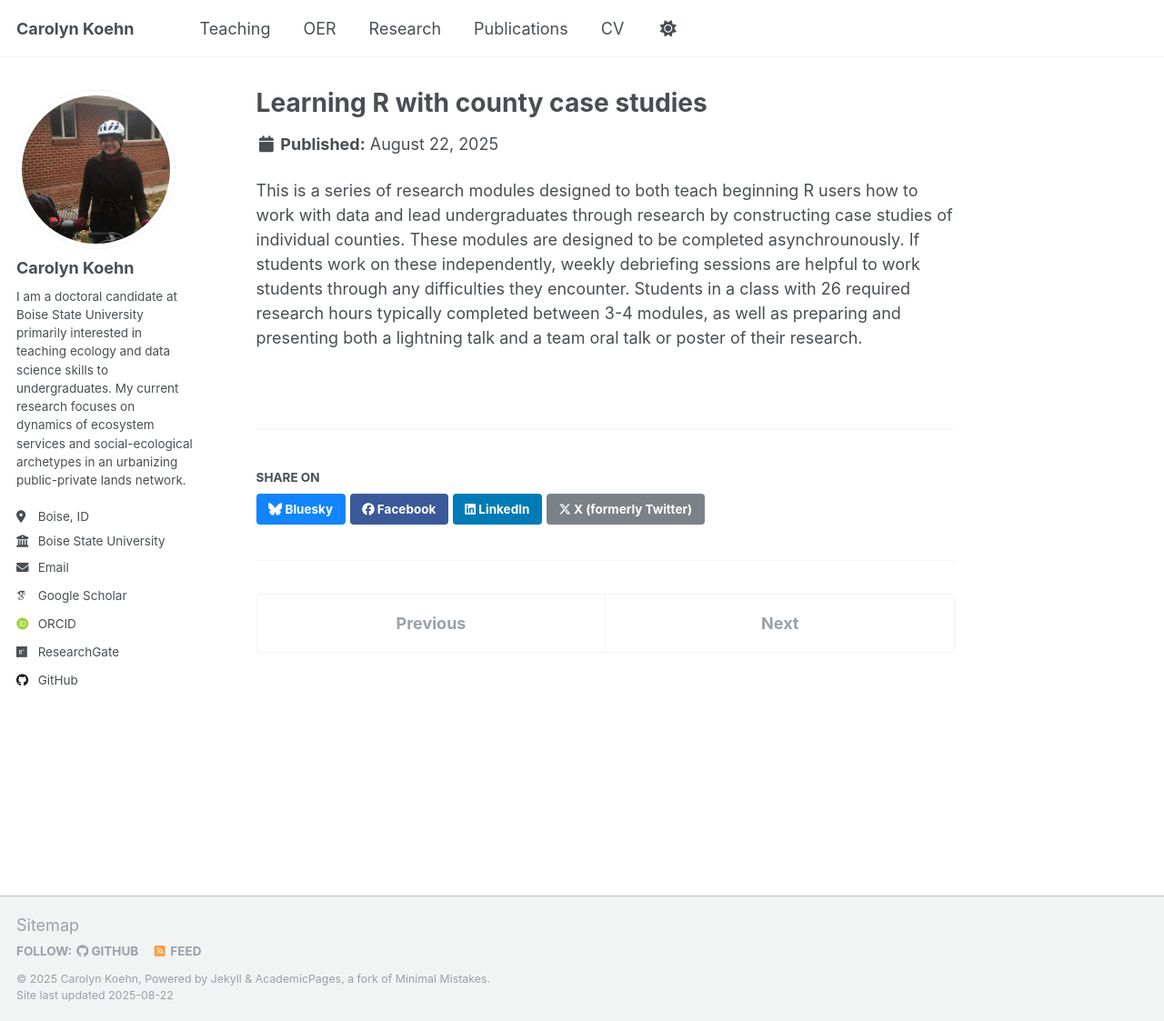
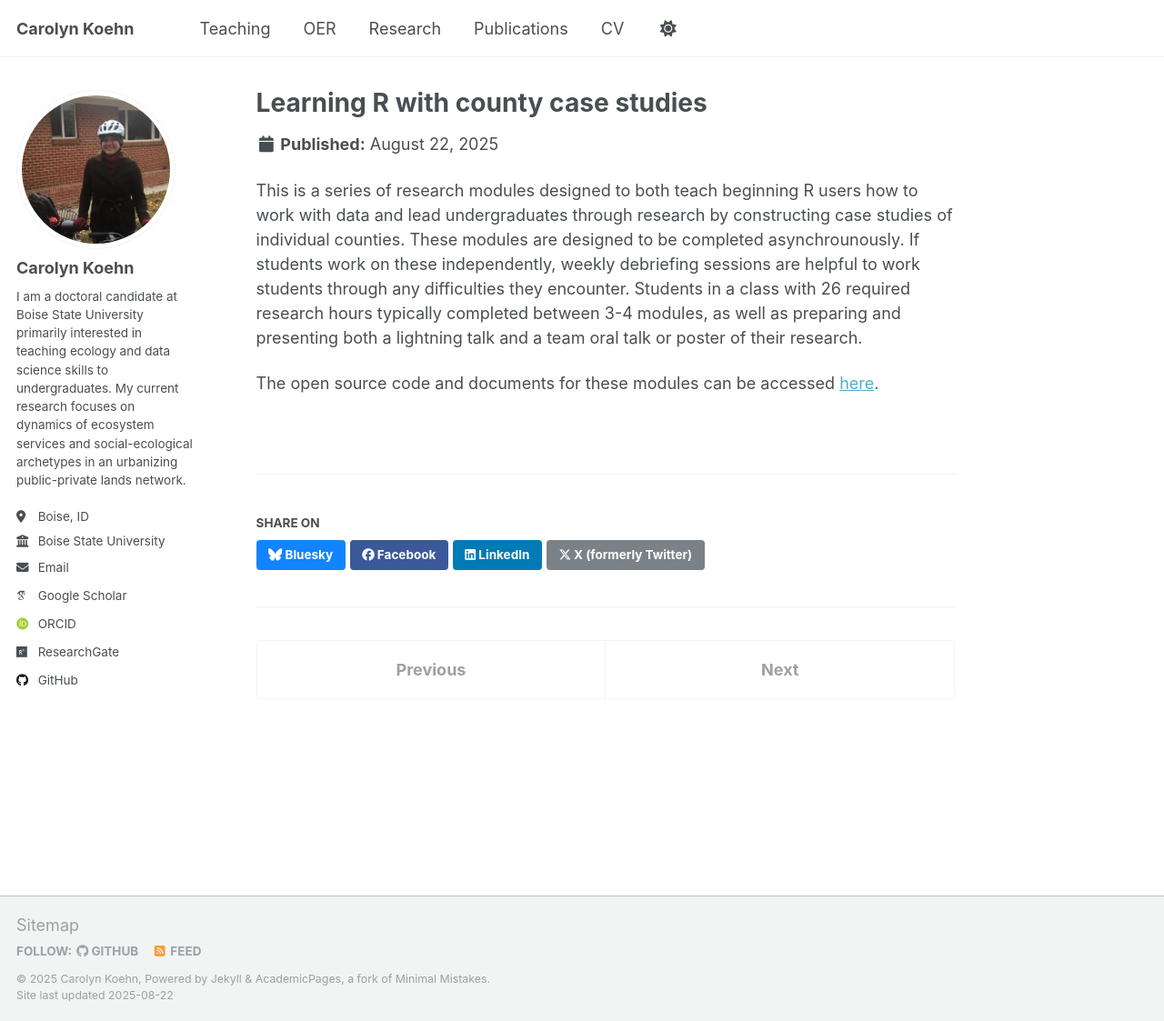
Before and after one commit to CarolynKoehn/CarolynKoehn.github.io, a Jekyll site: the page built from _portfolio/learning-r-case-studies.md, in a window 1280 px wide and 1123 px high. Shown: the whole window at 91% size. Built offline with Jekyll 4.4.1, drawn with Linux system fonts in a browser that asks for light colours; some web fonts are replaced.

Commit message:
add link to case studies code

```diff
--- a/_portfolio/learning-r-case-studies.md
+++ b/_portfolio/learning-r-case-studies.md
@@ -6,4 +6,7 @@ collection: portfolio
 
 This is a series of research modules designed to both teach beginning R users how to work with data and lead undergraduates through research by constructing case studies of individual counties. These modules are designed to be completed asynchrounously. If students work on these independently, weekly debriefing sessions are helpful to work students through any difficulties they encounter. Students in a class with 26 required research hours typically completed between 3-4 modules, as well as preparing and presenting both a lightning talk and a team oral talk or poster of their research.
 
+The open source code and documents for these modules can be accessed [here](https://github.com/CarolynKoehn/learning-R-with-county-case-studies).
+
+
 <!-- Add image to excerpt with <br/><img src='/images/500x300.png'> -->
```
